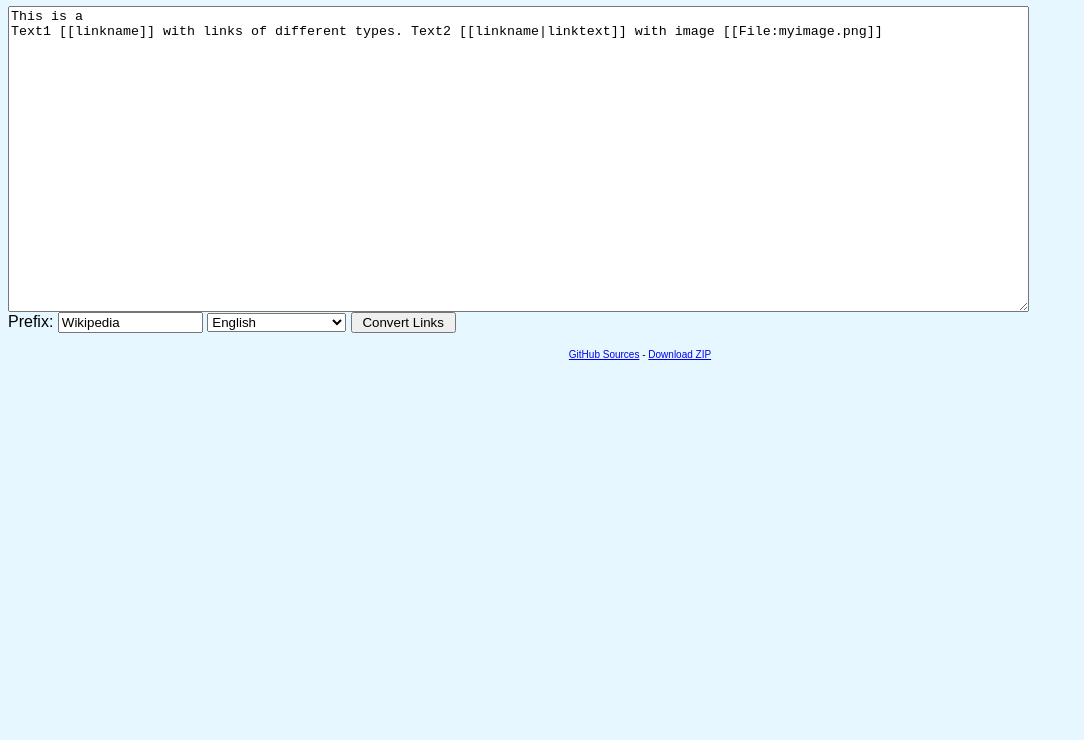
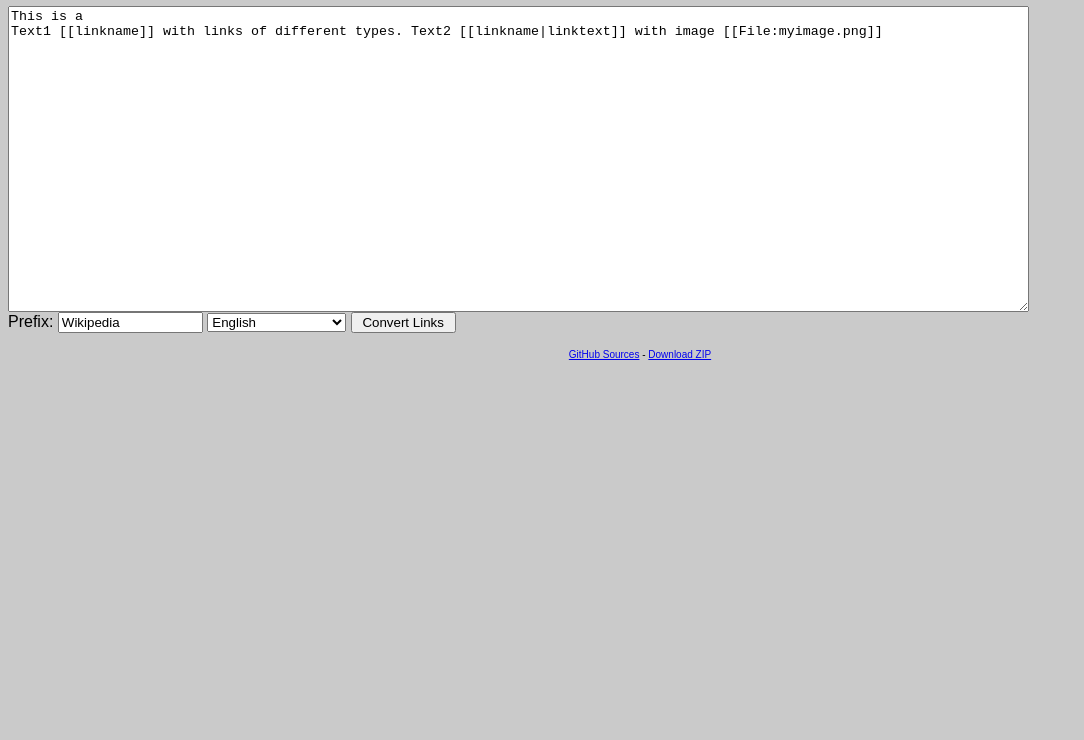
Before and after one commit to niebert/Wikipedia2Wikiversity, a plain HTML site: page docs/index.html in a window 1280 px wide. Shown: the part 60-800 px from the top of the page, without its empty margins (0-1084 px from the left). Drawn offline with Linux system fonts and the light colour scheme.

Commit message:
Background Color changed to grey

```diff
--- a/docs/index.html
+++ b/docs/index.html
@@ -73,7 +73,7 @@ function setWikiLanguage(pLang) {
 
 </head>
 
-<body style="font-family:Arial,Verdana; font-size:12pt; color:black" bgcolor="#e6f7ff">
+<body style="font-family:Arial,Verdana; font-size:12pt; color:black" bgcolor="#CACACA">
 <h1>Source from Wikipedia</h1>
 <form name="fconvert">
 <textarea name="latextext" cols="125" rows="20">This is a
```
